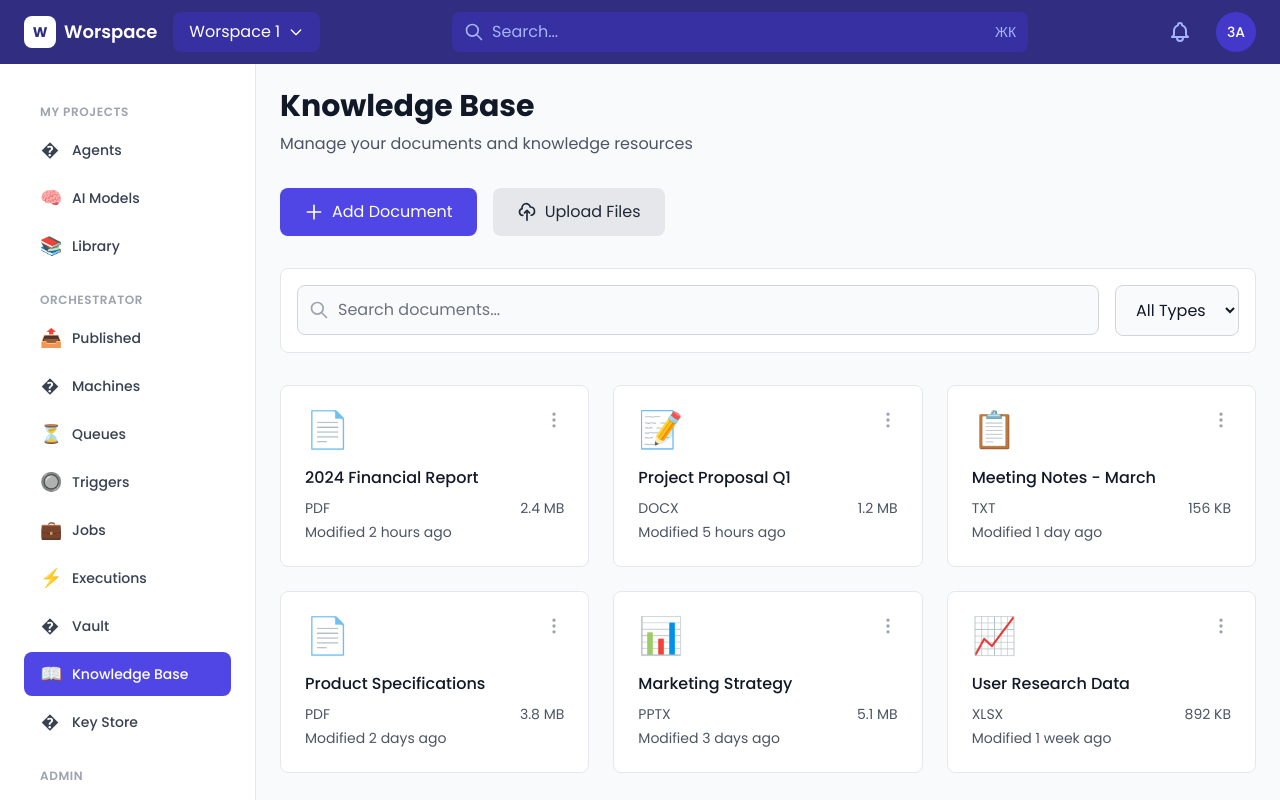
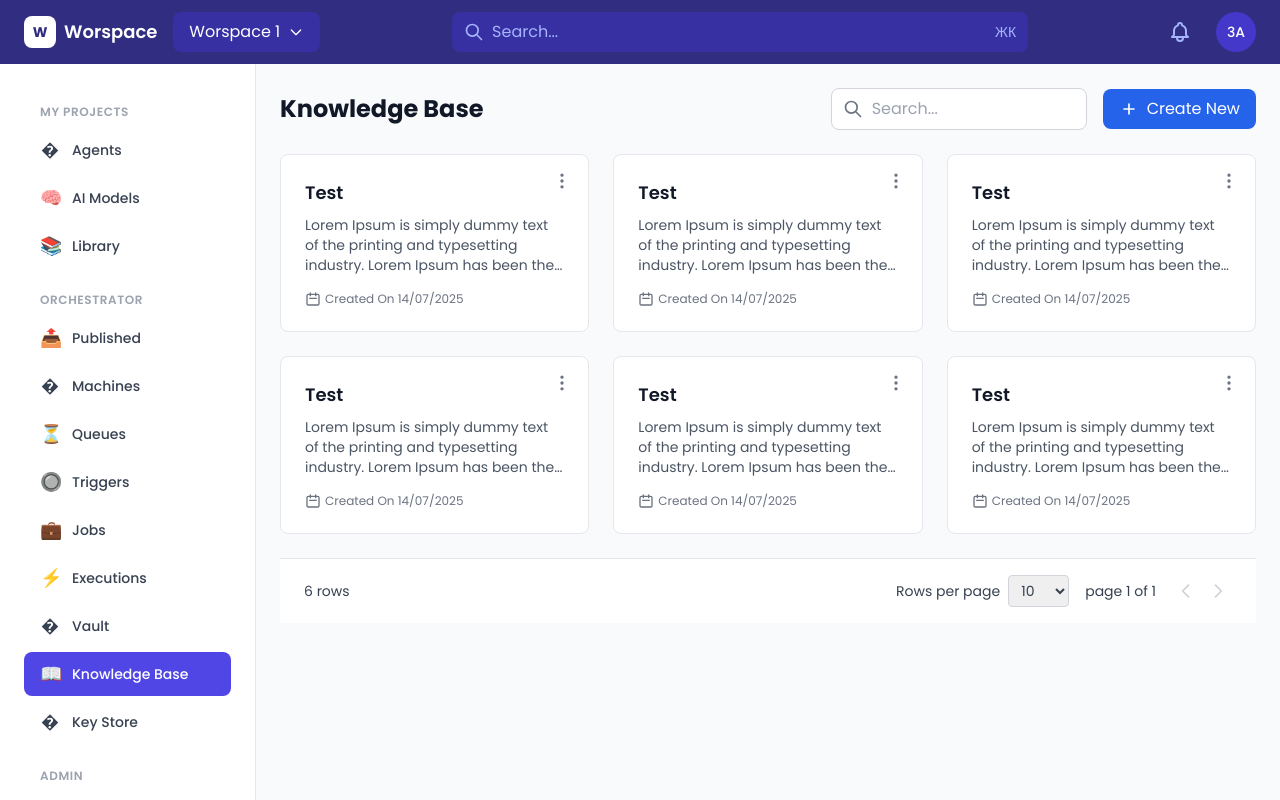
Before and after one commit to jpchsr-coder/Aventisia-Assignment, a React (Vite) app: page / in a window 1280 px wide. Built offline with nearby package versions, Linux system fonts and the light colour scheme.

Commit message:
added pagination  changes

```diff
--- a/src/components/KnowledgeBaseCard.jsx
+++ b/src/components/KnowledgeBaseCard.jsx
@@ -2,7 +2,12 @@ import React from 'react';
 
 const KnowledgeBaseCard = ({ title, description, createdOn }) => {
   return (
-    <div className="bg-white rounded-lg border border-gray-200 p-6 hover:shadow-lg transition-shadow duration-200 cursor-pointer">
+    <div className="bg-white rounded-lg border border-gray-200 p-6 hover:shadow-lg transition-shadow duration-200 cursor-pointer relative">
+      <div className="absolute top-4 right-4">
+        <svg className="w-5 h-5 text-gray-500 hover:text-gray-700" fill="none" stroke="currentColor" viewBox="0 0 24 24" xmlns="http://www.w3.org/2000/svg">
+          <path strokeLinecap="round" strokeLinejoin="round" strokeWidth={2} d="M12 5v.01M12 12v.01M12 19v.01M12 6a1 1 0 110-2 1 1 0 010 2zm0 7a1 1 0 110-2 1 1 0 010 2zm0 7a1 1 0 110-2 1 1 0 010 2z" />
+        </svg>
+      </div>
       <h3 className="text-lg font-semibold text-gray-900 mb-2">{title}</h3>
       <p className="text-gray-600 text-sm mb-4 line-clamp-3">{description}</p>
       <div className="flex items-center text-xs text-gray-500">
--- a/src/pages/KnowledgeBasePage.jsx
+++ b/src/pages/KnowledgeBasePage.jsx
@@ -1,144 +1,94 @@
 import React from 'react';
 import { useDispatch } from 'react-redux';
 import { openModal } from '../store/modalSlice';
+import KnowledgeBaseCard from '../components/KnowledgeBaseCard';
+import Pagination from '../components/Pagination';
 
 const KnowledgeBasePage = () => {
   const dispatch = useDispatch();
 
-  const documents = [
+  const knowledgeBaseArticles = [
     {
       id: 1,
-      title: '2024 Financial Report',
-      type: 'PDF',
-      size: '2.4 MB',
-      modified: '2 hours ago',
-      icon: '📄'
+      title: 'Test',
+      description: 'Lorem Ipsum is simply dummy text of the printing and typesetting industry. Lorem Ipsum has been the industry\'s standard dummy text ever since the 1500s.',
+      createdOn: '14/07/2025'
     },
     {
       id: 2,
-      title: 'Project Proposal Q1',
-      type: 'DOCX',
-      size: '1.2 MB',
-      modified: '5 hours ago',
-      icon: '📝'
+      title: 'Test',
+      description: 'Lorem Ipsum is simply dummy text of the printing and typesetting industry. Lorem Ipsum has been the industry\'s standard dummy text ever since the 1500s.',
+      createdOn: '14/07/2025'
     },
     {
       id: 3,
-      title: 'Meeting Notes - March',
-      type: 'TXT',
-      size: '156 KB',
-      modified: '1 day ago',
-      icon: '📋'
+      title: 'Test',
+      description: 'Lorem Ipsum is simply dummy text of the printing and typesetting industry. Lorem Ipsum has been the industry\'s standard dummy text ever since the 1500s.',
+      createdOn: '14/07/2025'
     },
     {
       id: 4,
-      title: 'Product Specifications',
-      type: 'PDF',
-      size: '3.8 MB',
-      modified: '2 days ago',
-      icon: '📄'
+      title: 'Test',
+      description: 'Lorem Ipsum is simply dummy text of the printing and typesetting industry. Lorem Ipsum has been the industry\'s standard dummy text ever since the 1500s.',
+      createdOn: '14/07/2025'
     },
     {
       id: 5,
-      title: 'Marketing Strategy',
-      type: 'PPTX',
-      size: '5.1 MB',
-      modified: '3 days ago',
-      icon: '📊'
+      title: 'Test',
+      description: 'Lorem Ipsum is simply dummy text of the printing and typesetting industry. Lorem Ipsum has been the industry\'s standard dummy text ever since the 1500s.',
+      createdOn: '14/07/2025'
     },
     {
       id: 6,
-      title: 'User Research Data',
-      type: 'XLSX',
-      size: '892 KB',
-      modified: '1 week ago',
-      icon: '📈'
+      title: 'Test',
+      description: 'Lorem Ipsum is simply dummy text of the printing and typesetting industry. Lorem Ipsum has been the industry\'s standard dummy text ever since the 1500s.',
+      createdOn: '14/07/2025'
     }
   ];
 
   return (
-    <div className="flex-1 overflow-y-auto">
+    <div className="flex-1 overflow-y-auto bg-gray-50">
       <div className="p-6">
-        {/* Page Header */}
-        <div className="mb-8">
-          <h1 className="text-3xl font-bold text-gray-900 mb-2">Knowledge Base</h1>
-          <p className="text-gray-600">Manage your documents and knowledge resources</p>
-        </div>
-
-        {/* Action Buttons */}
-        <div className="flex flex-wrap gap-4 mb-8">
-          <button
-            onClick={() => dispatch(openModal())}
-            className="bg-indigo-600 text-white px-6 py-3 rounded-lg hover:bg-indigo-700 transition-colors duration-200 flex items-center space-x-2"
-          >
-            <svg className="w-5 h-5" fill="none" stroke="currentColor" viewBox="0 0 24 24">
-              <path strokeLinecap="round" strokeLinejoin="round" strokeWidth={2} d="M12 4v16m8-8H4" />
-            </svg>
-            <span>Add Document</span>
-          </button>
-
-          <button className="bg-gray-200 text-gray-800 px-6 py-3 rounded-lg hover:bg-gray-300 transition-colors duration-200 flex items-center space-x-2">
-            <svg className="w-5 h-5" fill="none" stroke="currentColor" viewBox="0 0 24 24">
-              <path strokeLinecap="round" strokeLinejoin="round" strokeWidth={2} d="M7 16a4 4 0 01-.88-7.903A5 5 0 1115.9 6L16 6a5 5 0 011 9.9M15 13l-3-3m0 0l-3 3m3-3v12" />
-            </svg>
-            <span>Upload Files</span>
-          </button>
-        </div>
-
-        {/* Search and Filter */}
-        <div className="bg-white rounded-lg p-4 mb-8 border border-gray-200">
-          <div className="flex flex-col lg:flex-row gap-4">
-            <div className="flex-1">
+        {/* Header with Search and Create New */}
+        <div className="flex justify-between items-center mb-6">
+          <h1 className="text-2xl font-bold text-gray-900">Knowledge Base</h1>
+          <div className="flex items-center space-x-4">
             <div className="relative">
               <input
                 type="text"
-                  placeholder="Search documents..."
-                  className="w-full bg-gray-50 text-gray-900 placeholder-gray-500 rounded-lg pl-10 pr-4 py-3 focus:outline-none focus:ring-2 focus:ring-indigo-500 border border-gray-300"
+                placeholder="Search..."
+                className="pl-10 pr-4 py-2 border border-gray-300 rounded-lg focus:outline-none focus:ring-2 focus:ring-blue-500 w-64"
               />
-                <div className="absolute inset-y-0 left-0 flex items-center pl-3">
-                  <svg className="w-5 h-5 text-gray-400" fill="none" stroke="currentColor" viewBox="0 0 24 24">
+              <svg className="w-5 h-5 text-gray-500 absolute left-3 top-1/2 transform -translate-y-1/2" fill="none" stroke="currentColor" viewBox="0 0 24 24" xmlns="http://www.w3.org/2000/svg">
                 <path strokeLinecap="round" strokeLinejoin="round" strokeWidth={2} d="M21 21l-6-6m2-5a7 7 0 11-14 0 7 7 0 0114 0z" />
               </svg>
             </div>
+            <button
+              onClick={() => dispatch(openModal())}
+              className="flex items-center px-4 py-2 bg-blue-600 text-white rounded-lg hover:bg-blue-700 focus:outline-none focus:ring-2 focus:ring-blue-500 focus:ring-offset-2"
+            >
+              <svg className="w-5 h-5 mr-2" fill="none" stroke="currentColor" viewBox="0 0 24 24" xmlns="http://www.w3.org/2000/svg">
+                <path strokeLinecap="round" strokeLinejoin="round" strokeWidth={2} d="M12 6v6m0 0v6m0-6h6m-6 0H6" />
+              </svg>
+              Create New
+            </button>
           </div>
         </div>
 
-            <select className="bg-gray-50 text-gray-900 rounded-lg px-4 py-3 focus:outline-none focus:ring-2 focus:ring-indigo-500 border border-gray-300">
-              <option>All Types</option>
-              <option>PDF</option>
-              <option>DOCX</option>
-              <option>TXT</option>
-              <option>PPTX</option>
-              <option>XLSX</option>
-            </select>
-          </div>
+        {/* Knowledge Base Cards Grid */}
+        <div className="grid grid-cols-1 md:grid-cols-2 lg:grid-cols-3 gap-6 mb-6">
+          {knowledgeBaseArticles.map((article) => (
+            <KnowledgeBaseCard
+              key={article.id}
+              title={article.title}
+              description={article.description}
+              createdOn={article.createdOn}
+            />
+          ))}
         </div>
 
-        {/* Documents Grid */}
-        <div className="grid grid-cols-1 md:grid-cols-2 lg:grid-cols-3 gap-6">
-          {documents.map((doc) => (
-            <div key={doc.id} className="bg-white rounded-lg p-6 hover:bg-gray-50 transition-colors duration-200 cursor-pointer border border-gray-200">
-              <div className="flex items-start justify-between mb-4">
-                <div className="text-4xl">{doc.icon}</div>
-                <button className="text-gray-400 hover:text-gray-600 transition-colors">
-                  <svg className="w-5 h-5" fill="none" stroke="currentColor" viewBox="0 0 24 24">
-                    <path strokeLinecap="round" strokeLinejoin="round" strokeWidth={2} d="M12 5v.01M12 12v.01M12 19v.01M12 6a1 1 0 110-2 1 1 0 010 2zm0 7a1 1 0 110-2 1 1 0 010 2zm0 7a1 1 0 110-2 1 1 0 010 2z" />
-                  </svg>
-                </button>
-              </div>
-
-              <h3 className="text-gray-900 font-medium mb-2">{doc.title}</h3>
-
-              <div className="text-gray-600 text-sm space-y-1">
-                <div className="flex items-center justify-between">
-                  <span>{doc.type}</span>
-                  <span>{doc.size}</span>
-                </div>
-                <div>Modified {doc.modified}</div>
-              </div>
-            </div>
-          ))}
-        </div>
+        {/* Pagination */}
+        <Pagination />
       </div>
     </div>
   );
```
Lines whose indentation alone changed are shown as unchanged.
